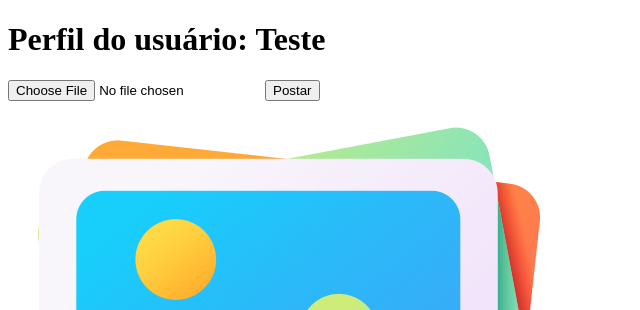
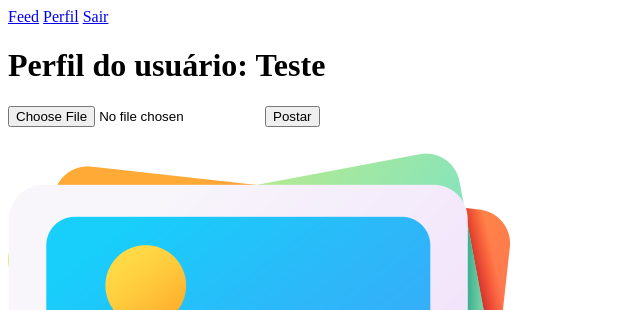
Before and after one commit to lincolnsouza106/fleshi_tb, a Flask app: page /profile/1 in a window 1280 px wide. Shown: the top 310 px of the page, without its empty margins (0-640 px from the left). Run offline with Flask 3, Linux system fonts and the light colour scheme; a user stored in the database is signed in.

Commit message:
feat: add feed page

```diff
--- a/appfleshi/routes.py
+++ b/appfleshi/routes.py
@@ -13,7 +13,7 @@
         user = User.query.filter_by(email=login_form.email.data).first()
         if user and bcrypt.check_password_hash(user.password, login_form.password.data):
             login_user(user)
-            return redirect(url_for('profile', user_id=user.id))
+            return redirect(url_for('feed'))
     return render_template('homepage.html', form=login_form)
 
 @app.route("/createaccount", methods=['GET', 'POST'])
@@ -52,3 +52,9 @@
 def logout():
     logout_user()
     return redirect(url_for('homepage'))
+
+@app.route("/feed")
+@login_required
+def feed():
+    photos = Photo.query.order_by(Photo.upload_date.desc()).all()
+    return render_template("feed.html", photos=photos)
--- /dev/null
+++ b/appfleshi/templates/navbar.html
@@ -0,0 +1,5 @@
+<nav>
+    <a href="{{ url_for('feed') }}">Feed</a>
+    <a href="{{ url_for('profile', user_id=current_user.id) }}">Perfil</a>
+    <a href="{{ url_for('logout') }}">Sair</a>
+</nav>
--- a/appfleshi/templates/profile.html
+++ b/appfleshi/templates/profile.html
@@ -6,6 +6,7 @@
 
 {% block body %}
     <body>
+        {% include "navbar.html" %}
         <h1>Perfil do usuário: {{ user.username }}</h1>
 
         {% if form %}
@@ -17,8 +18,6 @@
             </form>
         {% endif %}
 
-        <a href="{{ url_for('logout') }}">Sair</a>
-
         {% for photo in user.photos %}
             <img src="{{ url_for('static', filename='posts_photos/'~ photo.file_name) }}" alt="Imagem">
         {% endfor %}
```
Also changed, not shown: appfleshi/templates/feed.html (added, +17 -0 lines), instance/datafleshi.db.
